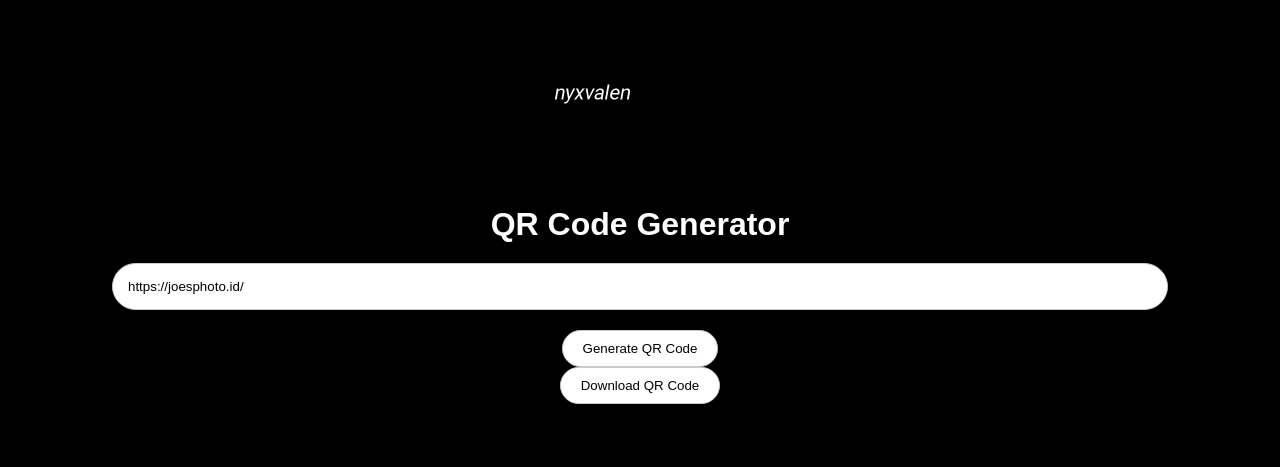
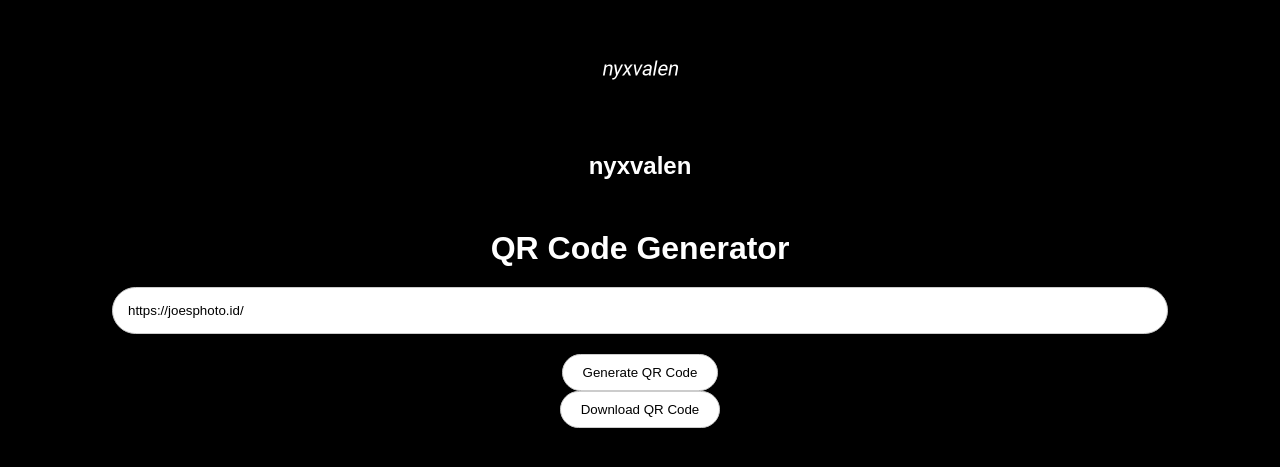
Before and after one commit to nyxvalen/QRCodGenerator, a browser extension: page index.html in a window 1280 px wide. Shown: the part 165-632 px from the top of the page. Drawn offline with Linux system fonts and the light colour scheme.

Commit message:
edit html lagi

```diff
--- a/index.html
+++ b/index.html
@@ -21,10 +21,14 @@
         }
         .logo {
             margin-bottom: 20px;
+            text-align: center; /* Tambahkan ini untuk memastikan teks berada di tengah */
         }
         .logo img {
             max-width: 50%;
             height: auto;
+        }
+        .logo h2 { /* Tambahkan gaya untuk elemen h2 */
+            margin: 10px 0;
         }
         h1 {
             margin: 20px 0;
@@ -57,6 +61,7 @@
 <body>
     <div class="logo">
         <img src="logo.png" alt="Logo QR Code Generator">
+        <h2>nyxvalen</h2> <!-- Tambahkan elemen h2 untuk tulisan "nyxvalen" -->
     </div>
     <h1>QR Code Generator</h1>
     <input type="text" id="textInput" placeholder="Masukkan link atau teks" value="https://joesphoto.id/">
```
